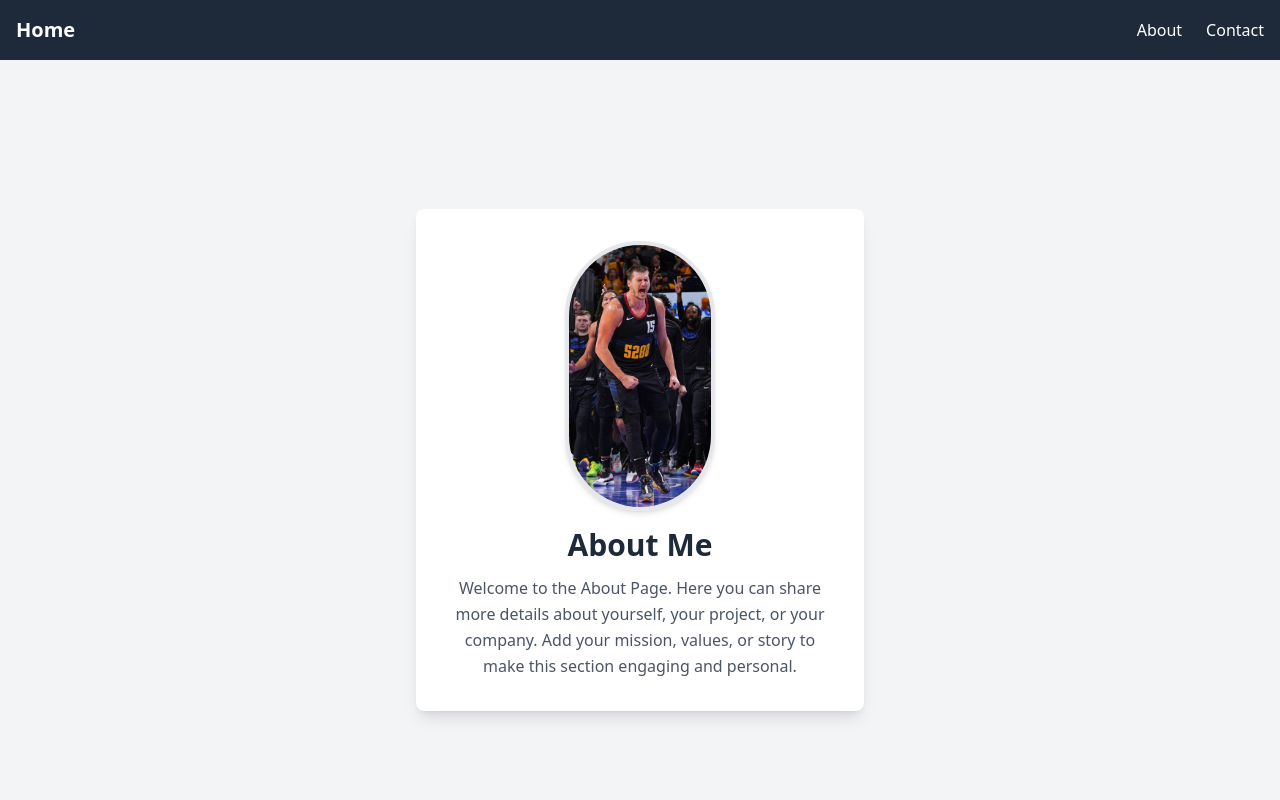
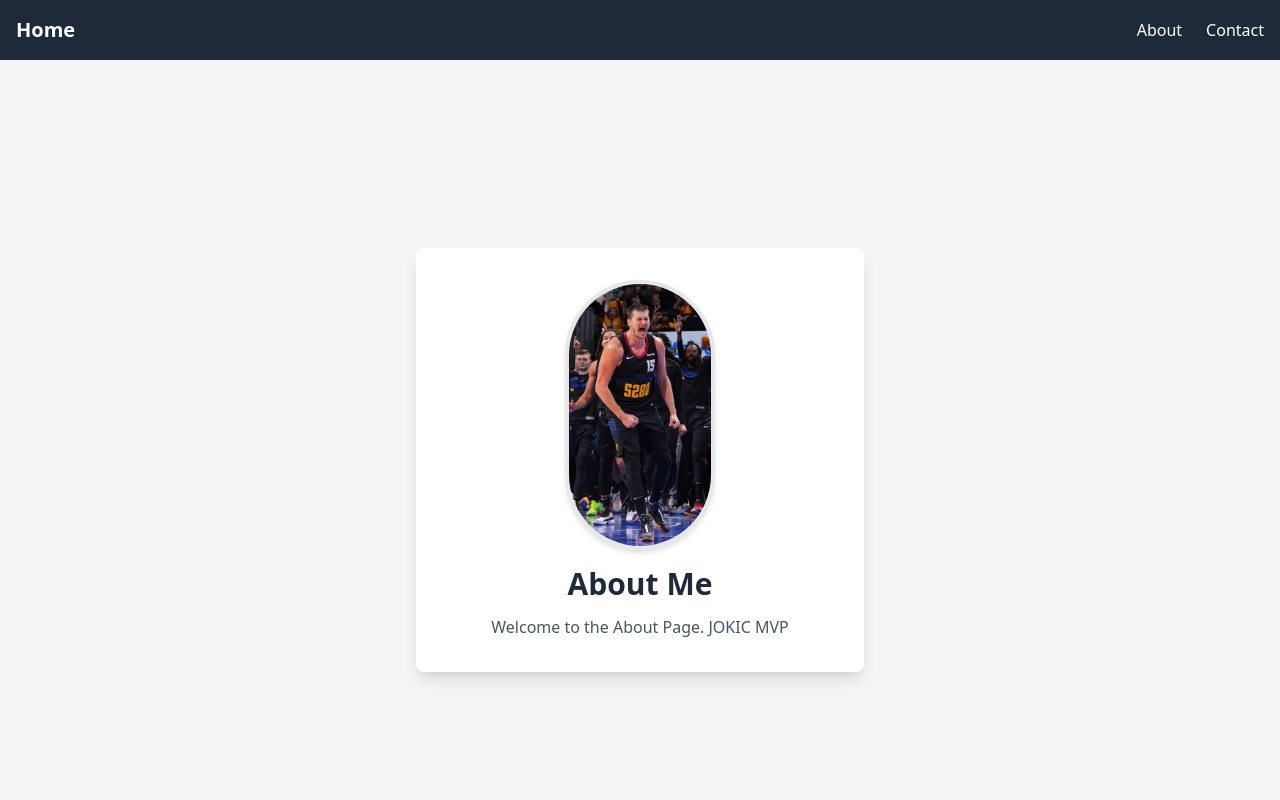
Before and after one commit to johnemmanuelpieza-ops/my-emm, a Next.js app: page /about in a window 1280 px wide. Shown: the top 800 px of the page. Built offline with nearby package versions, Linux system fonts and the light colour scheme.

Commit message:
Update page.js

```diff
--- a/app/about/page.js
+++ b/app/about/page.js
@@ -19,9 +19,7 @@ export default function AboutPage() {
 
         {/* Description */}
         <p className="text-gray-600 leading-relaxed">
-          Welcome to the About Page. Here you can share more details about yourself,
-          your project, or your company. Add your mission, values, or story to make
-          this section engaging and personal.
+          Welcome to the About Page. JOKIC MVP
         </p>
       </div>
     </div>
```
